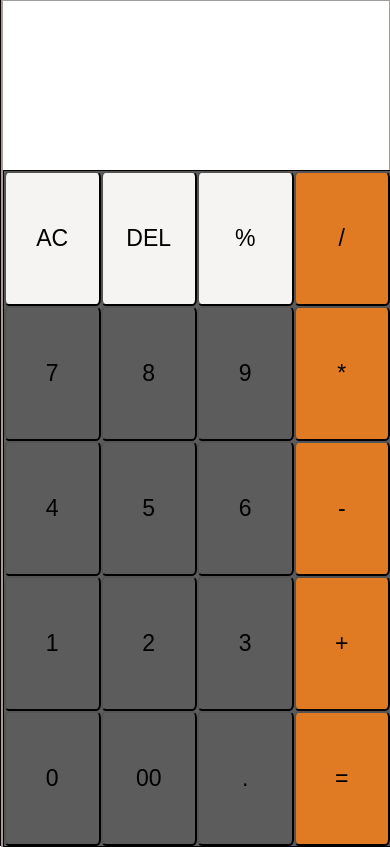
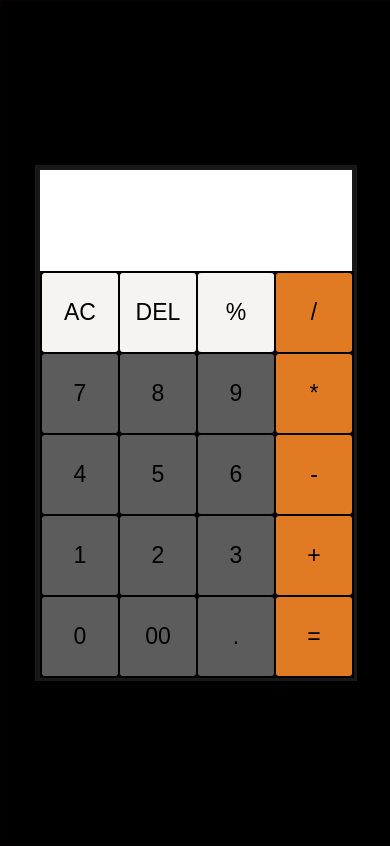
Before and after one commit to amp-bay/Calculator-javascript, a plain HTML site: page index.html in a window 390 px wide. Drawn offline with Linux system fonts and the light colour scheme.

Commit message:
Add files via upload
updated size and coloration

```diff
--- a/index.html
+++ b/index.html
@@ -4,7 +4,7 @@
     <meta charset="UTF-8">
     <meta http-equiv="X-UA-Compatible" content="IE=edge">
     <meta name="viewport" content="width=device-width, initial-scale=1.0">
-    <title>Document</title>
+    <title>Calculator</title>
     <link rel="stylesheet" href="style.css">
 </head>
 <body>
--- a/script.js
+++ b/script.js
@@ -8,11 +8,13 @@ class Calculator{
     updateDisplay(){
         this.currentDisplayTextElment.innerText=this.currentDisplay;
         if(this.operation !=null){
-            this.previousDisplayTextElement.innerText=this.previousDisplay + (" ")+ (this.operation)
-            this.previousDisplayTextElement.innerText=`${this.previousDisplay} ${this.operation}`
+            this.previousDisplayTextElement.innerText=this.previousDisplay + (" ") + (this.operation)
+            // this.previousDisplayTextElement.innerText=`${this.previousDisplay} ${this.operation}`
+        }
+        else{
+            this.previousDisplayTextElement.innerText=""
+        }
 
-        }
-        // this.previousDisplayTextElement.innerText=this.previousDisplay;
 
 
 
@@ -37,9 +39,10 @@ class Calculator{
 
     }
     clear(){
-
+        this.previousDisplay=""
         this.currentDisplay="";
-        this.previousDisplay="";
+        // this.previousDisplay=""
+        // this.previousDisplay="";
         this.operation=undefined;
 
     }
@@ -80,10 +83,12 @@ class Calculator{
 
         this.currentDisplay=computation
         this.operation=undefined
-        this.previousDisplay=""
+        // this.previousDisplay = "u"
+        this.previousDisplay =""
+
 
     }
-    // if(computation===number)
+
 
 }
 
--- a/style.css
+++ b/style.css
@@ -100,7 +100,7 @@
 
 
 .btn {
-    border: 1px solid black;
+    border: 0.1px solid black;
     width: 100%;
     height: 80%;
     display: grid;
@@ -108,16 +108,18 @@
     /* grid-template-rows: r; */
     justify-content: space-between;
     font-size: 2rem;
-    background-color:rgb(93, 92, 92);
-    /* background-color:black */
+    /* background-color:rgb(93, 92, 92); */
+    background-color:black
 
 
 
 }
 
 .btn button{
+    border: 0.1px solid black;
     background-color:rgb(93, 92, 92);
     border-radius: 5%;
+    color: black;
 }
 .btn button:nth-child(-n+3){
     background-color:rgb(245, 244, 242);
@@ -153,12 +155,13 @@
 @media screen  and (max-width:780px) {
 
     .calculator{
-        border: 2px solid rgb(161, 158, 158);
-        width: 100%;
+        border: 5px solid rgb(24, 24, 24);
+        width: 80%;
         /* min-width: 50%; */
         /* max-width:0% ; */
-        height: 100%;
+        height: 60%;
         background-color:#FFFF;
+
 
 
 
@@ -170,7 +173,7 @@
         width: 100%;
         height: 40%;
 
-        font-size: 3.5rem;
+        font-size: 2.0rem;
 
 
     }
@@ -178,7 +181,7 @@
         border: 0px solid black;
         width: 100%;
         height: 60%;
-        font-size: 3.5rem;
+        font-size: 2.0rem;
 
 
 
```
